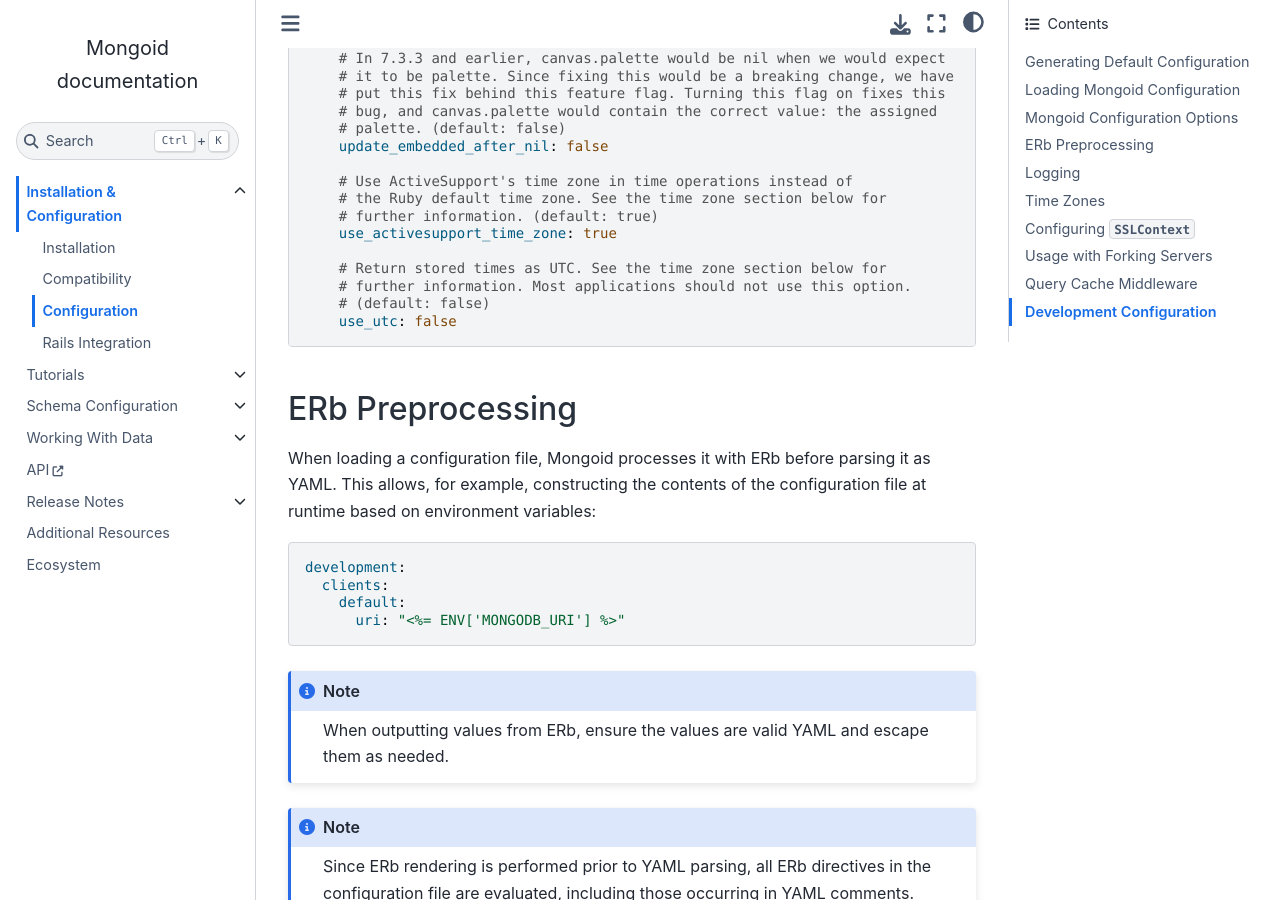
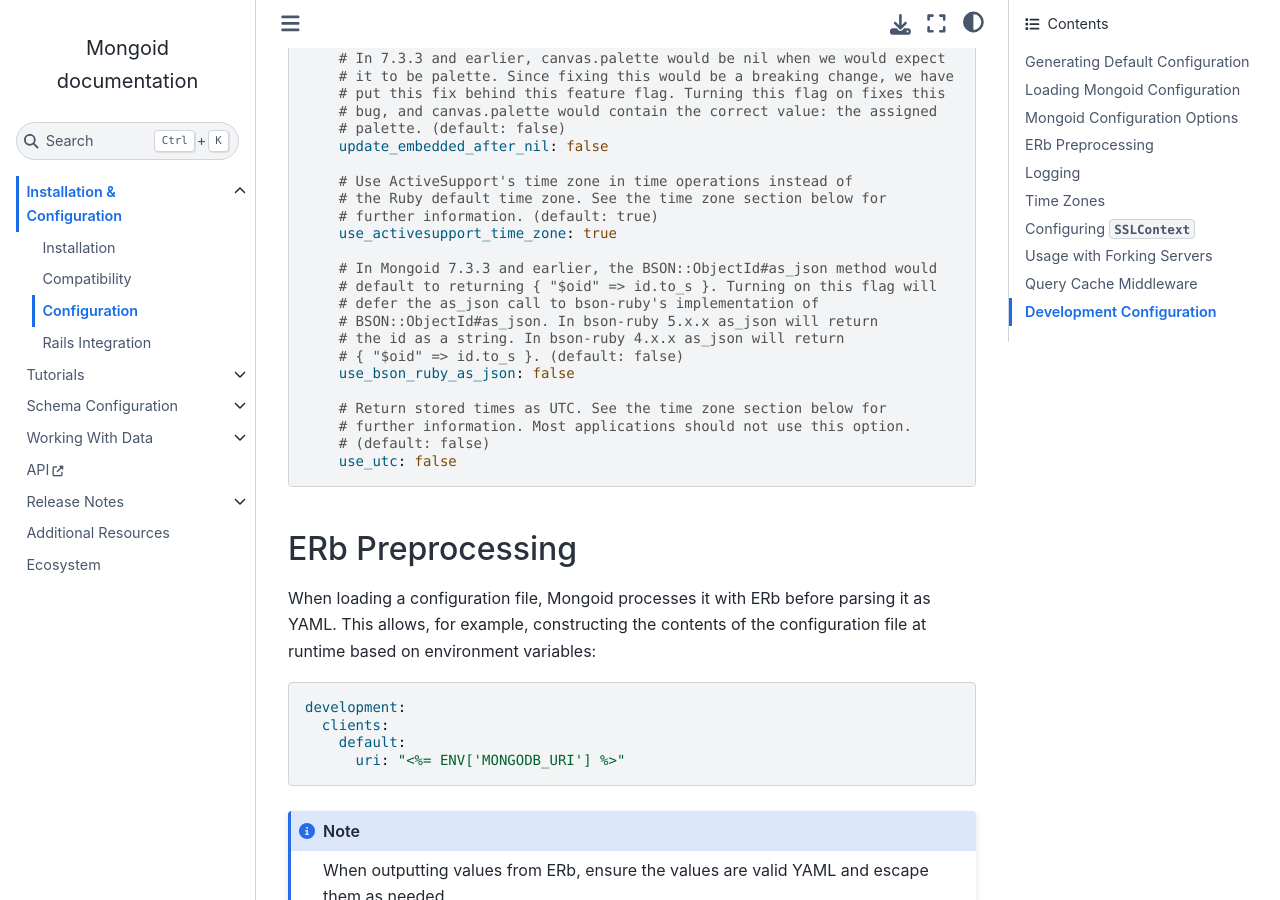
Before and after one commit to i80and/docs-mongoid, a Sphinx documentation site: the page built from docs/reference/configuration.txt, in a window 1280 px wide and 900 px high, scrolled down 6974 px. Built offline with Sphinx 7.4.7 and the Sphinx Book theme 1.1.4, drawn with Linux system fonts in a browser that asks for light colours.

Commit message:
MONGOID-5234 Add Feature Flag: Remove BSON::ObjectId#as_json override (#5141)
* Revert "MONGOID-???? - Remove BSON::ObjectId#as_json as we will defer to the bson-ruby gem implementation. (#5057)"

This reverts commit e8aae8896403794285083205456489ff525dc298.

* MONGOID-5234 add feature flag for as_json

* MONGOID-5234 add docs for new feature flag

* MONGOID-5234 remove irrelevant tests and add docstring

* MONGOID-5234 add default to configuration docs

* MONGOID-5234 use dots instead of ::

* MONGOID-5234 put test back

* MONGOID-5234 update documentation and flip the flag

* MONGOID-5234 fix up as_json comment

* MONGOID-5234 update release notes

* MONGOID-5234 change method signature

```diff
--- a/docs/reference/configuration.txt
+++ b/docs/reference/configuration.txt
@@ -371,6 +371,14 @@ for details on driver options.
       # the Ruby default time zone. See the time zone section below for
       # further information. (default: true)
       use_activesupport_time_zone: true
+
+      # In Mongoid 7.3.3 and earlier, the BSON::ObjectId#as_json method would
+      # default to returning { "$oid" => id.to_s }. Turning on this flag will
+      # defer the as_json call to bson-ruby's implementation of
+      # BSON::ObjectId#as_json. In bson-ruby 5.x.x as_json will return
+      # the id as a string. In bson-ruby 4.x.x as_json will return
+      # { "$oid" => id.to_s }. (default: false)
+      use_bson_ruby_as_json: false
 
       # Return stored times as UTC. See the time zone section below for
       # further information. Most applications should not use this option.
--- a/docs/release-notes/mongoid-7.4.txt
+++ b/docs/release-notes/mongoid-7.4.txt
@@ -118,6 +118,10 @@ Mongoid 7.4 and later will inherit the new implementation provided by
 ``bson-ruby`` while Mongoid 7.3 and earlier will continue with the
 implementation returning a hash of ``{"$oid" => "..."}``.
 
+..  note::
+
+  In order to get this functionality, the ``Mongoid.use_bson_ruby_as_json``
+  feature flag must be turned on.
 
 Scoped Associations
 -------------------
```
